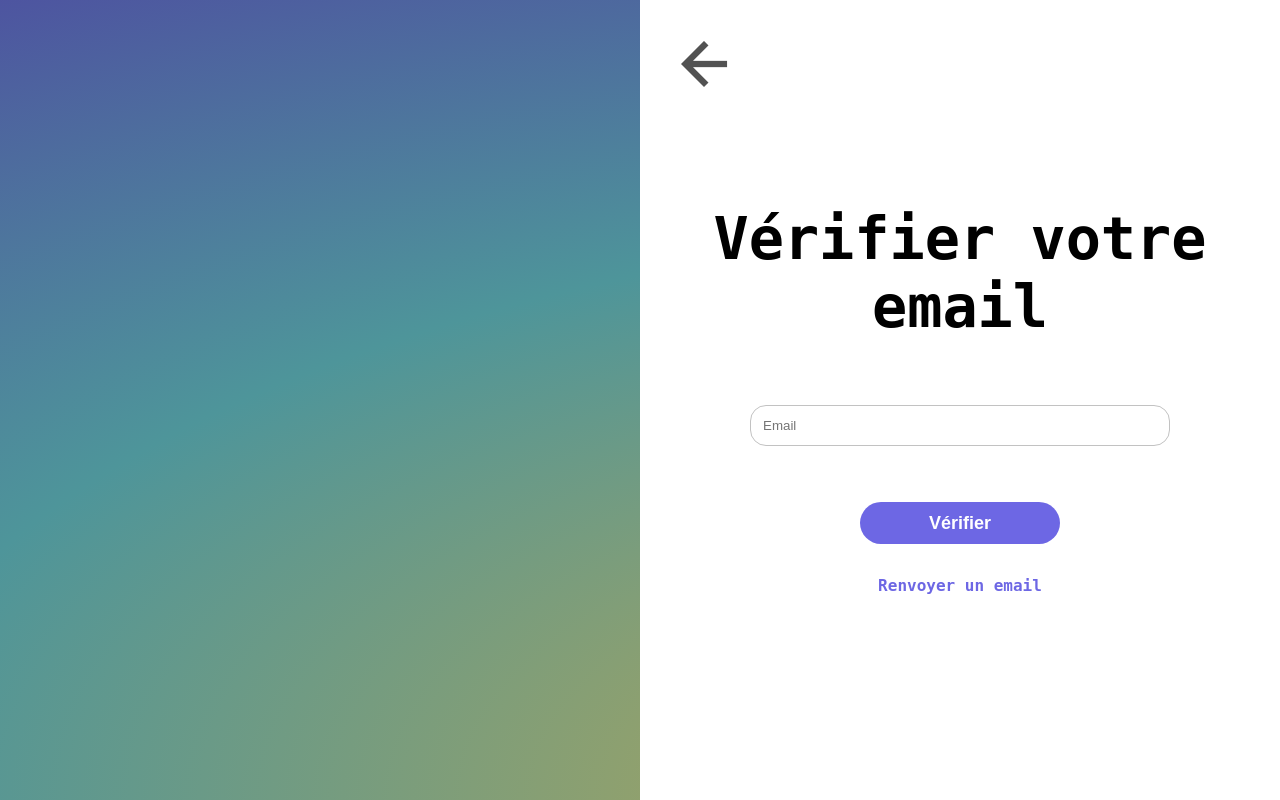
After one commit to Mart1n-S/JVED, a PHP site: page /verification/ in a window 1280 px wide. The commit adds this page. Run offline with PHP 8.4, Linux system fonts and the light colour scheme; some libraries are stand-ins or nearby versions; some web fonts are replaced.

Commit message:
Fonctionnalité pour valider l'email de l'utilisateur

```diff
--- a/assets/scss/index.scss
+++ b/assets/scss/index.scss
@@ -5,3 +5,4 @@
 @import "./pages/accueil.scss";
 @import "./pages/login.scss";
 @import "./pages/inscription.scss";
+@import "./pages/verification.scss";
--- a/assets/scss/pages/login.scss
+++ b/assets/scss/pages/login.scss
@@ -39,6 +39,7 @@
         display: flex;
         flex-direction: column;
         gap: 32px;
+        margin-bottom: 12px;
         input {
           border: 1px #c2c2c2 solid;
           border-radius: 16px;
--- a/assets/scss/variables.scss
+++ b/assets/scss/variables.scss
@@ -13,4 +13,6 @@
   --color-text-white: #fff;
   --color-text-grey: #525252;
   --color-text-purple: #6d67e4;
+  --color-text-green :green;
+  --color-text-red: red;
 }
--- a/config/config_mail.php
+++ b/config/config_mail.php
@@ -1,3 +1,3 @@
 <?php
 // Adresse IP du conteneur MailDev
-define('MAILDEV_IP', '172.21.0.4');
+define('MAILDEV_IP', '172.21.0.5');
--- a/config/php.ini
+++ b/config/php.ini
@@ -955,7 +955,7 @@
 ;extension=pdo_oci
 ;extension=pdo_odbc
 ;extension=pdo_pgsql
-extension=pdo_sqlite
+;extension=pdo_sqlite
 ;extension=pgsql
 ;extension=shmop
 
--- a/controllers/c_securityController.php
+++ b/controllers/c_securityController.php
@@ -161,6 +161,70 @@
 
         // Affichage du template avec les données nécessaires
         $template->display([
+            'error' => $errorMessages,
+            'success' => $successMessage
+        ]);
+    }
+
+    /**
+     * Méthode d'affichage de la page de vérification
+     *
+     * @return void
+     */
+    public function verification(): void
+    {
+        // Récupérer le token depuis l'URL
+        $token = $_GET['token'] ?? null;
+        $errorMessages = [];
+        $successMessage = null;
+
+        if ($_SERVER['REQUEST_METHOD'] === 'POST') {
+            $requiredFields = ['mail', 'token'];
+            $values = [];
+
+            // Vérifier la présence des champs requis et construire le tableau $values
+            foreach ($requiredFields as $field) {
+                if (isset($_POST[$field])) {
+                    $values[$field] = trim($_POST[$field]);
+                } else {
+                    $errorMessages[] = "Le champ $field est manquant.";
+                }
+            }
+
+            // Vérifier que toutes les valeurs sont non vides
+            if (empty($errorMessages)) {
+                $errorMessages = array_merge(
+                    $errorMessages,
+                    $this->validateEmail($values['mail'])
+                );
+
+                if (empty($errorMessages)) {
+                    $currentTime = new DateTime();
+                    $expirationDate = $currentTime->setTimezone(new DateTimeZone('Europe/Paris'));
+                    $formattedExpirationDate = $expirationDate->format('Y-m-d H:i:s');
+
+                    $user = new User($this->connexionDB);
+                    $resultat = $user->verificationEmailUser($values['mail'],$values['token'],$formattedExpirationDate);
+
+                    if ($resultat) {
+                        $successMessage = "Votre email est vérifié. Vous pouvez maintenant vous connecter.";
+
+                    } else {
+                        $errorMessages[] = "Une erreur est survenue : votre adresse e-mail est invalide ou votre token a expiré. </br>Veuillez refaire une demande de vérification.";
+                    }
+                }
+            } else {
+                $errorMessages[] = "Merci de remplir tous les champs.";
+            }
+        }
+
+
+        // Chargement du template spécifique au formulaire de verification de l'email
+        $template = $this->twig->getTwig()->load('security/verification.html.twig');
+
+        // Affichage du template avec les données nécessaires
+        $template->display([
+            'token' => $token,
             'error' => $errorMessages,
             'success' => $successMessage
         ]);
--- a/models/class_database.php
+++ b/models/class_database.php
@@ -183,4 +183,47 @@
             return null;
         }
     }
+
+      /**
+     * Crée un nouvel utilisateur dans la base de données.
+     *
+     * @param string $email L'email de l'utilisateur.
+     * @param string $token Date de validité (24h).
+     * @param string $date Date du jour pour check si token invalide
+     * @return bool True si le mail est check, false si l'email existe pas ou si token expiré
+     */
+    public function verificationEmailUser(string $email, string $token, string $date): bool
+    {
+        try {
+            $query = "
+            UPDATE user SET emailCheck = 1 WHERE email = :email AND token = :token AND dateToken > :date AND emailCheck = 0
+            ";
+
+            $stmt = $this->connect()->prepare($query);
+            $stmt->bindParam(':email', $email, PDO::PARAM_STR);
+            $stmt->bindParam(':token', $token, PDO::PARAM_STR);
+            $stmt->bindParam(':date', $date, PDO::PARAM_STR);
+            $stmt->execute();
+
+            // Vérifie si la mise à jour a affecté une ligne dans la base de données
+        if ($stmt->rowCount() > 0) {
+            // Mise à jour pour supprimer le token et la dateToken
+            $deleteQuery = "
+            UPDATE user SET token = NULL, dateToken = NULL WHERE email = :email
+            ";
+
+            $deleteStmt = $this->connect()->prepare($deleteQuery);
+            $deleteStmt->bindParam(':email', $email, PDO::PARAM_STR);
+            $deleteStmt->execute();
+
+            return true;
+        } else {
+            return false;
+        }
+        } catch (PDOException $e) {
+            echo "Error: " . $e->getMessage();
+            return null;
+        }
+    }
+
 }
--- a/models/class_user.php
+++ b/models/class_user.php
@@ -62,4 +62,17 @@
     {
         return $this->db->getUser($email);
     }
+
+    /**
+     * Permet de valider l'email de l'utilisateur après son inscription
+     *
+     * @param string $email L'email de l'utilisateur à valider.
+     * @param string $token Le token reçu par mail.
+     * @param string $date La date du jour pour vérifier la validité du token.
+     * @return bool True si le mail est check, false si l'email existe pas ou si token expiré.
+     */
+    public function verificationEmailUser(string $email, string $token, string $date): bool
+    {
+        return $this->db->verificationEmailUser($email, $token, $date);
+    }
 }
--- a/routes/routes.php
+++ b/routes/routes.php
@@ -17,6 +17,7 @@
         $router->map('GET|POST', '/login', 'c_securityController#index', 'login');
         $router->map('GET', '/deconnexion', 'c_securityController#destroySession', 'deconnexion');
         $router->map('GET|POST', '/inscription', 'c_securityController#inscription', 'inscription');
+        $router->map('GET|POST', '/verification[.:format]?', 'c_securityController#verification', 'verification');
         $router->map('GET|POST', '/test', 'c_testController#index', 'test');
         $router->map('GET', '/test/[i:id]', 'c_testController#index', 'test2');
 
--- a/style.css
+++ b/style.css
@@ -14,6 +14,8 @@
   --color-text-white: #fff;
   --color-text-grey: #525252;
   --color-text-purple: #6d67e4;
+  --color-text-green:green;
+  --color-text-red: red;
 }
 
 * {
@@ -136,7 +138,7 @@
   background-color: var(--bg-color-dark-light);
 }
 
-.mainLogin {
+.mainLogin, .mainVerification, .mainInscription {
   display: flex;
   flex-direction: column;
   align-items: flex-end;
@@ -154,7 +156,7 @@
   font-weight: bolder;
 }
 
-.login {
+.login, .verification, .inscription {
   background-color: var(--bg-color-white);
   display: flex;
   flex-direction: column;
@@ -164,36 +166,37 @@
   height: 100%;
   padding: 64px;
 }
-.loginTitre {
+.loginTitre, .verificationTitre, .inscriptionTitre {
   font-size: 39px;
   margin-bottom: 64px;
   text-align: center;
 }
-.loginContent {
+.loginContent, .verificationContent, .inscriptionContent {
   width: 420px;
 }
-.loginContentForm {
+.loginContentForm, .verificationContentForm, .inscriptionContentForm {
   display: flex;
   flex-direction: column;
 }
-.loginContentFormInput {
+.loginContentFormInput, .verificationContentFormInput, .inscriptionContentFormInput {
   display: flex;
   flex-direction: column;
   gap: 32px;
+  margin-bottom: 12px;
 }
-.loginContentFormInput input {
+.loginContentFormInput input, .verificationContentFormInput input, .inscriptionContentFormInput input {
   border: 1px #c2c2c2 solid;
   border-radius: 16px;
   padding: 12px;
   width: 100%;
 }
-.loginContentFormInputPassword {
+.loginContentFormInputPassword, .inscriptionContentFormInputPassword, .inscriptionContentFormInputConfirmPassword {
   display: flex;
   align-items: center;
   justify-content: space-between;
   position: relative;
 }
-.loginContentFormInputPassword span {
+.loginContentFormInputPassword span, .inscriptionContentFormInputPassword span, .inscriptionContentFormInputConfirmPassword span {
   position: absolute;
   right: 12px;
   color: var(--color-text-grey);
@@ -207,7 +210,7 @@
   color: var(--color-text-grey);
   text-decoration: underline;
 }
-.loginContentFormButton {
+.loginContentFormButton, .verificationContentFormButton, .inscriptionContentFormButton {
   align-self: center;
   background-color: var(--bg-color-button-purple);
   color: var(--bg-color-white);
@@ -217,80 +220,17 @@
   height: 42px;
   font-size: 18px;
 }
-.loginContentFormNouveauUser {
+.loginContentFormNouveauUser, .verificationContentFormRenvoi, .inscriptionContentFormLogin {
   display: flex;
   justify-content: center;
   margin-top: 32px;
 }
-.loginContentFormNouveauUser a {
+.loginContentFormNouveauUser a, .verificationContentFormRenvoi a, .inscriptionContentFormLogin a {
   margin-left: 12px;
   color: var(--color-text-purple);
   font-weight: bold;
 }
 
-.mainInscription {
-  display: flex;
-  flex-direction: column;
-  align-items: flex-end;
-  height: 100vh;
-}
-
-.back {
-  width: 50%;
-  position: absolute;
-  padding: 32px 0 0 32px;
-}
-.back a {
-  color: var(--color-text-grey);
-  font-size: 64px;
-  font-weight: bolder;
-}
-
-.inscription {
-  background-color: var(--bg-color-white);
-  display: flex;
-  flex-direction: column;
-  align-items: center;
-  justify-content: center;
-  width: 50%;
-  height: 100%;
-  padding: 64px;
-}
-.inscriptionTitre {
-  font-size: 39px;
-  margin-bottom: 64px;
-  text-align: center;
-}
-.inscriptionContent {
-  width: 420px;
-}
-.inscriptionContentForm {
-  display: flex;
-  flex-direction: column;
-}
-.inscriptionContentFormInput {
-  display: flex;
-  flex-direction: column;
-  gap: 32px;
-}
-.inscriptionContentFormInput input {
-  border: 1px #c2c2c2 solid;
-  border-radius: 16px;
-  padding: 12px;
-  width: 100%;
-}
-.inscriptionContentFormInputPassword, .inscriptionContentFormInputConfirmPassword {
-  display: flex;
-  align-items: center;
-  justify-content: space-between;
-  position: relative;
-}
-.inscriptionContentFormInputPassword span, .inscriptionContentFormInputConfirmPassword span {
-  position: absolute;
-  right: 12px;
-  color: var(--color-text-grey);
-  cursor: pointer;
-}
 .inscriptionContentFormInputCritere {
   display: none;
   flex-direction: column;
@@ -298,52 +238,38 @@
   gap: 4px;
 }
 .inscriptionContentFormInputCritere span {
-  color: red;
+  color: var(--color-text-red);
   transition: color 0.3s ease;
 }
 .inscriptionContentFormInputCritere span.valid {
-  color: green;
+  color: var(--color-text-green);
 }
 .inscriptionContentFormInputCritere span.invalid {
-  color: red;
+  color: var(--color-text-red);
 }
-.inscriptionContentFormInputError {
+.inscriptionContentFormInputError, .verificationContentFormInputError {
+  text-align: center;
+  margin-bottom: 12px;
+}
+.inscriptionContentFormInputError span, .verificationContentFormInputError span {
+  display: none;
+  color: var(--color-text-red);
+}
+.inscriptionContentFormInputError #error_c, .verificationContentFormInputError #error_c {
+  display: block;
+  color: var(--color-text-red);
+}
+.inscriptionContentFormInputSuccess, .verificationContentFormInputSuccess {
   text-align: center;
 }
-.inscriptionContentFormInputError span {
-  display: none;
-  color: red;
-}
-.inscriptionContentFormInputError #error_c {
-  display: block;
-  color: red;
-}
-.inscriptionContentFormInputSuccess {
-  text-align: center;
-}
-.inscriptionContentFormInputSuccess #success {
-  color: green;
+.inscriptionContentFormInputSuccess #success, .verificationContentFormInputSuccess #success {
+  color: var(--color-text-green);
 }
 .inscriptionContentFormButton {
-  align-self: center;
-  background-color: var(--bg-color-button-purple);
-  color: var(--bg-color-white);
-  font-weight: bold;
-  border-radius: 32px;
-  width: 200px;
-  height: 42px;
-  font-size: 18px;
   margin: 64px 0 16px 0;
 }
-.inscriptionContentFormLogin {
-  display: flex;
-  justify-content: center;
-  margin-top: 32px;
-}
-.inscriptionContentFormLogin a {
-  margin-left: 12px;
-  color: var(--color-text-purple);
-  font-weight: bold;
+.verificationContentFormRenvoi a {
+  margin: 0;
 }
 
 /*# sourceMappingURL=style.css.map */
--- a/templates/security/login.html.twig
+++ b/templates/security/login.html.twig
@@ -21,7 +21,7 @@
 					<div class="loginContentFormInput">
 						<input type="email" name="mail" placeholder="Email" required>
 						<div class="loginContentFormInputPassword">
-							<input type="password" name="password" id="password" class="password" placeholder="Mot de passe" autocomplete="on" required>
+							<input type="password" name="password" id="password" class="password" placeholder="Mot de passe" autocomplete="on" title="Taille 8-24 caractères avec au moins : 1 minuscule / 1 majuscule / 1 chiffre / 1 caractère spécial" pattern="^(?=.*[a-z])(?=.*[A-Z])(?=.*\d)(?=.*[\W_]).{8,24}$" required>
 							<span onclick="changeVisibility()" class="material-symbols-outlined">
 								visibility
 							</span>
--- /dev/null
+++ b/templates/security/verification.html.twig
@@ -0,0 +1,62 @@
+{% extends "base.html.twig" %}
+
+{% block body %}
+	<main class="mainVerification">
+		<div class="back">
+			<span class="material-symbols-outlined">
+				<a href="{{path('accueil')}}">
+
+					arrow_back</a>
+			</span>
+
+
+		</div>
+
+		<section class="verification">
+			<div class="verificationTitre">
+				<h1>Vérifier votre email</h1>
+			</div>
+			<div class="verificationContent">
+				<form class="verificationContentForm" method="post" action="{{path('verification')}}">
+					<div class="verificationContentFormInput">
+						<input type="email" name="mail" placeholder="Email" required>
+
+						<input type="hidden" name="token" value={{token}}>
+
+						<div class="verificationContentFormInputError">
+							{% if error is defined %}
+								<div>
+									<ul>
+										{% for errorMessage in error %}
+											<li id="error_c">{{ errorMessage|raw }}</li>
+										{% endfor %}
+									</ul>
+								</div>
+							{% endif %}
+							<span id="error">Merci de remplir tous les champs</span>
+						</div>
+
+						{% if success is defined and success is not empty  %}
+							<div class="verificationContentFormInputSuccess">
+								<div>
+									<p id="success">{{ success }}</p>
+								</div>
+							</div>
+						{% endif %}
+
+
+					</div>
+					<button class="verificationContentFormButton" type="submit">Vérifier</button>
+					<div class="verificationContentFormRenvoi">
+						<a href="{{path('inscription')}}">Renvoyer un email</a>
+					</div>
+				</form>
+
+			</div>
+		</section>
+	</main>
+
+{% endblock %}
+{% block javascripts %}
+	<script src="{{ asset('js/security.js') }}"></script>
+{% endblock %}
```
Also changed, not shown: assets/scss/pages/inscription.scss (+20 -73 lines), assets/scss/pages/verification.scss (added, +47 -0 lines), README.md, 1 other file.
